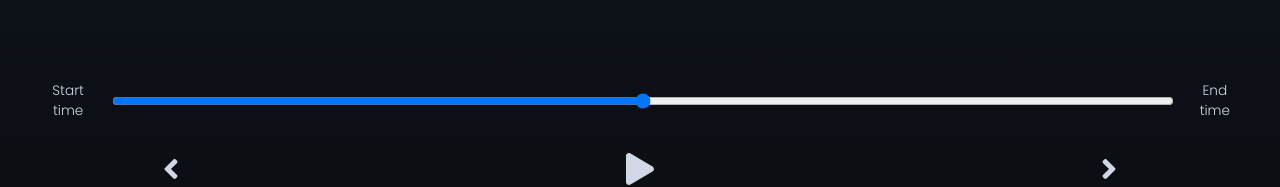
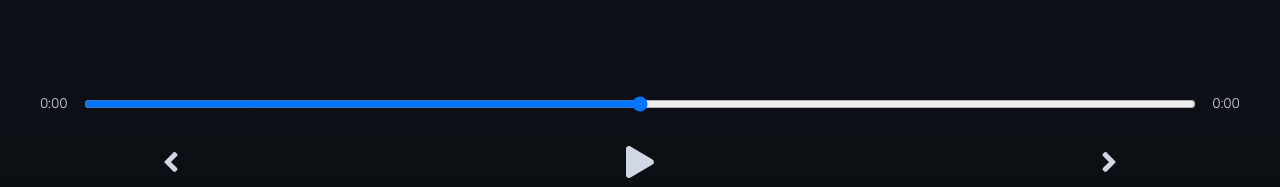
Before and after one commit to double-vee/react-music-player, a React (Create React App) app: page / in a window 1280 px wide. Shown: the part 508-695 px from the top of the page. Built offline with nearby package versions, Linux system fonts and the light colour scheme.

Commit message:
Current time and duration formatted using Math.floor() and slice() methods, diplayed inside Player

```diff
--- a/src/components/Player.js
+++ b/src/components/Player.js
@@ -31,12 +31,18 @@ const Player = ({ currentTrack }) => {
     setTimeInfo({ ...timeInfo, currentTime: current, duration });
   };
 
+  const getTime = (time) => {
+    return (
+      Math.floor(time / 60) + ":" + ("0" + Math.floor(time % 60)).slice(-2)
+    );
+  };
+
   return (
     <div className="player">
       <div className="time-control">
-        <p>Start time</p>
+        <p>{getTime(timeInfo.currentTime)}</p>
         <input type="range" />
-        <p>End time</p>
+        <p>{getTime(timeInfo.duration)}</p>
       </div>
       <div className="play-control">
         <FontAwesomeIcon className="skip-back" icon={faAngleLeft} size="2x" />
```
